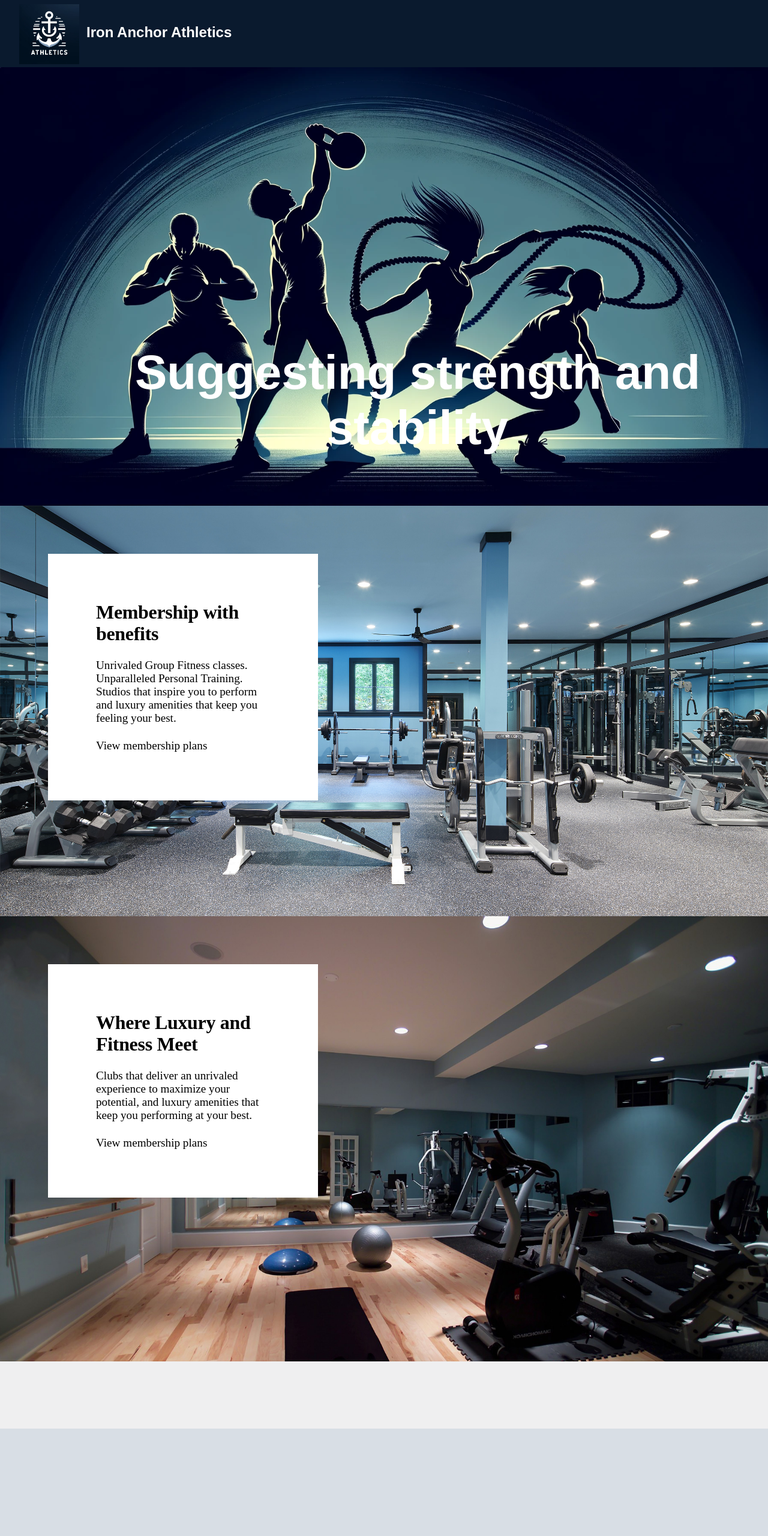
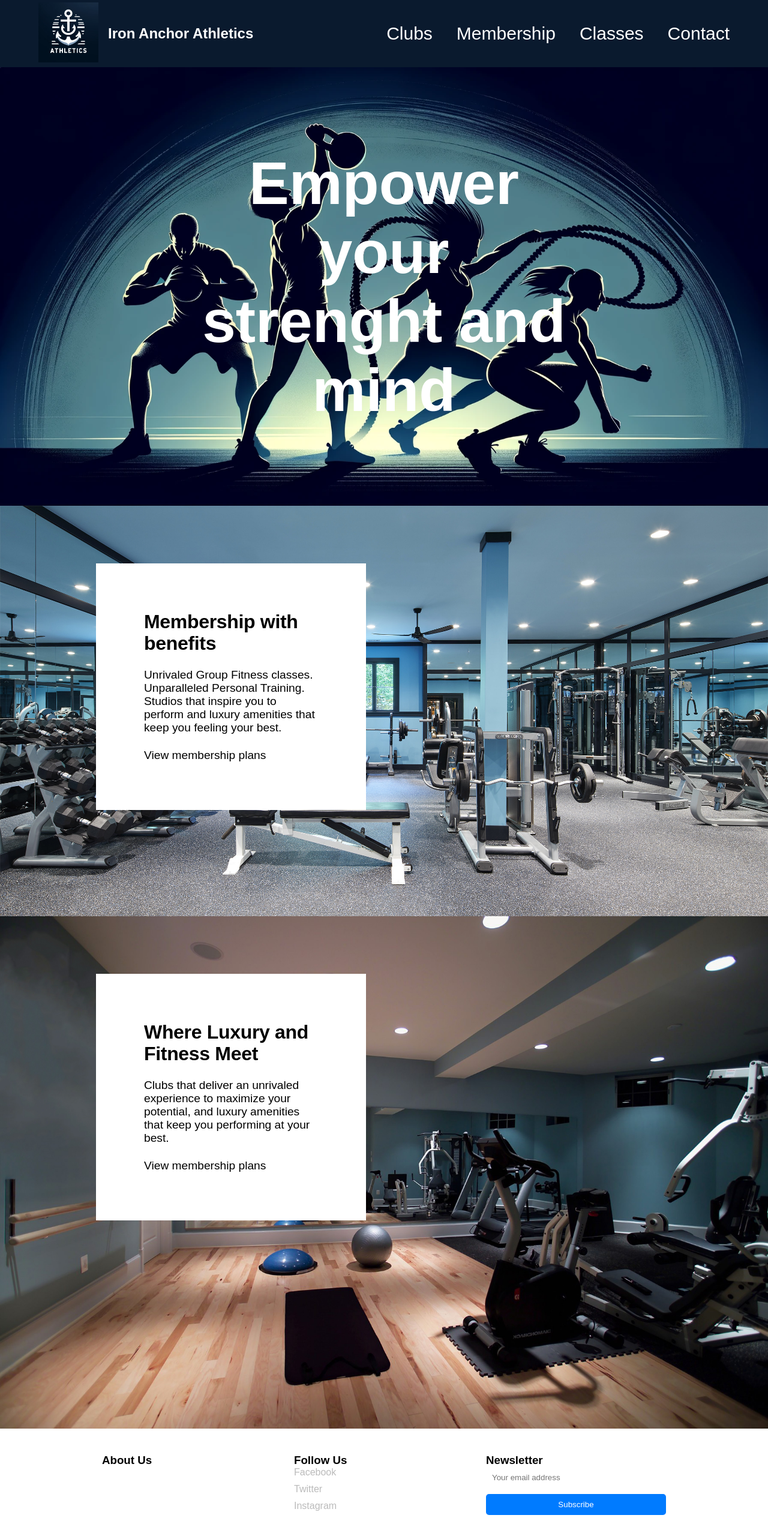
Before and after one commit to Victor-Pausan/SA_HTML_Project, a plain HTML site: page index.html in a window 1280 px wide. Shown: the whole page at 60% size. Before the commit the page ends 2381 px from the top, so only its background shows below. Drawn offline with Linux system fonts and the light colour scheme.

Commit message:
Finished header and added footer

```diff
--- a/index.html
+++ b/index.html
@@ -10,15 +10,32 @@
     <div id="page-container">
         <header class="header">
             <nav class="nav">
+                <a class="nav-logo-link" href="Images/Logo.png">
+                    <img class="logo" src="/Images/Logo.png" title="Always Strive and Prosper">
+                </a>
                 <h1 class="nav-title">Iron Anchor Athletics</h1>
-                <a href="index.html"><img class="logo" src="/Images/Logo.png" title="Always Strive and Prosper" width="100px"></a>
+                <ul class="nav-list" >
+                    <li>
+                        Clubs
+                    </li>
+                    <li>
+                        Membership
+                    </li>
+                    <li>
+                        Classes
+                    </li>
+                    <li>
+                        <a style="text-decoration: none; color: white;" href="Contact.html">Contact</a>
+                    </li>
+                </ul>
+
             </nav>
         </header>
         <main class="main">
             <div class="main-section">
                 <img src="Images/main_picture1.png" width="100%" height="100%">
                 <div class = main-title>
-                    <h1>Suggesting strength and stability</h1>
+                    <h1>Empower your strenght and mind</h1>
                 </div>
             </div>
             <div class="secondary-section">
@@ -39,7 +56,24 @@
             </div>
         </main>
         <footer class="footer">
-
+            <div class="footer-content">
+                <div class="footer-about">
+                    <a style="text-decoration: none; color: black;" href="About.html"><h3>About Us</h3></a>
+                </div>
+                <div class="footer-social-links">
+                    <h3>Follow Us</h3>
+                    <a href="#">Facebook</a>
+                    <a href="#">Twitter</a>
+                    <a href="#">Instagram</a>
+                </div>
+                <div class="footer-newsletter">
+                    <h3>Newsletter</h3>
+                    <form>
+                        <input type="email" placeholder="Your email address">
+                        <button type="submit">Subscribe</button>
+                    </form>
+                </div>
+            </div>
         </footer>
     </div>
 </body>
--- a/style.css
+++ b/style.css
@@ -21,26 +21,35 @@ body{
 }
 
 .nav {
+    display: flex;
+    align-items: center;
     height: inherit;
+    justify-content: flex-start;
+    flex-direction: row;
+    padding: 0 4rem;
 }
 
 .logo{
-    position:relative;
-    top:-3.80rem;
-    left:2rem;
-}
-
-.nav h1{
-    position: relative;
-    display: flex;
-    justify-content:flex-start;
-    margin-left: 9rem;
-    padding-top: 2.5rem;
-    color: white;
+    margin-right: auto;
+    height: 100px;
+    width: 100px;
 }
 
 .nav-title{
+    color: white;
     font-family: Arial, Helvetica, sans-serif;
+    margin: 0 1rem; /* You can adjust this value as needed */
+}
+
+.nav-list{
+    display:flex;
+    justify-content:flex-end;
+    margin-left:auto;
+    font-size: 30px;
+    color:white;
+    list-style-type: none;
+    font-family: Arial, Helvetica, sans-serif;
+    gap: 40px;
 }
 
 .main-section{
@@ -51,11 +60,11 @@ body{
 
 .main-title{
     position:absolute;
-    font-size: 40px;
+    font-size: 50px;
     font-family:Arial, Helvetica, sans-serif;
-    top: 28rem;
-    left: 7rem;
-    padding: 15px 15px;
+    top: 50%;
+    left: 50%;
+    transform: translate(-50%, -50%);
     color:white;
     text-align: center;
 }
@@ -67,12 +76,13 @@ body{
 
 .square{
     position: absolute;
-    top: 5rem;
-    left:5rem;
+    top: 6rem;
+    left:10rem;
     background-color:#fff;
     padding: 80px 80px;
     max-width: 450px;
     max-height:450px;
+    font-family:Arial, Helvetica, sans-serif;
 }
 
 .square-title{
@@ -93,13 +103,71 @@ body{
 
 .third-section{
     position:relative;
-    display:flex;
+    display: flex;
 }
 
 .footer{
-    position: absolute;
-    bottom: 0;
+    position: sticky;
     width: 100%;
-    height:7rem;
-    background-color: #efeff0;
+    padding: 2rem 10rem;
+    background-color: #fff;
+    font-family:Arial, Helvetica, sans-serif;
 }
+
+.footer-content {
+    display: flex;
+    flex-wrap: wrap;
+    justify-content: space-between;
+    max-width: 1200px;
+    margin: 0 auto;
+}
+
+.footer-about,
+.footer-social-links,
+.footer-newsletter {
+    flex: 1;
+    min-width: 200px;
+    margin: 10px;
+}
+
+.footer h3 {
+    margin-top: 0;
+}
+
+.footer p, .footer a {
+    color: #bbb;
+}
+
+.footer a {
+    display: block;
+    margin-bottom: 10px;
+    text-decoration: none;
+}
+
+.footer-newsletter form {
+    display: flex;
+    flex-direction: column;
+}
+
+.footer-newsletter input[type=email] {
+    padding: 10px;
+    margin-bottom: 10px;
+    border: none;
+    border-radius: 5px;
+}
+
+.footer-newsletter button {
+    padding: 10px;
+    border: none;
+    border-radius: 5px;
+    background-color: #007bff;
+    color: white;
+    cursor: pointer;
+}
+
+@media (max-width: 768px) {
+    .footer-content {
+        flex-direction: column;
+        align-items: center;
+    }
+}
```
